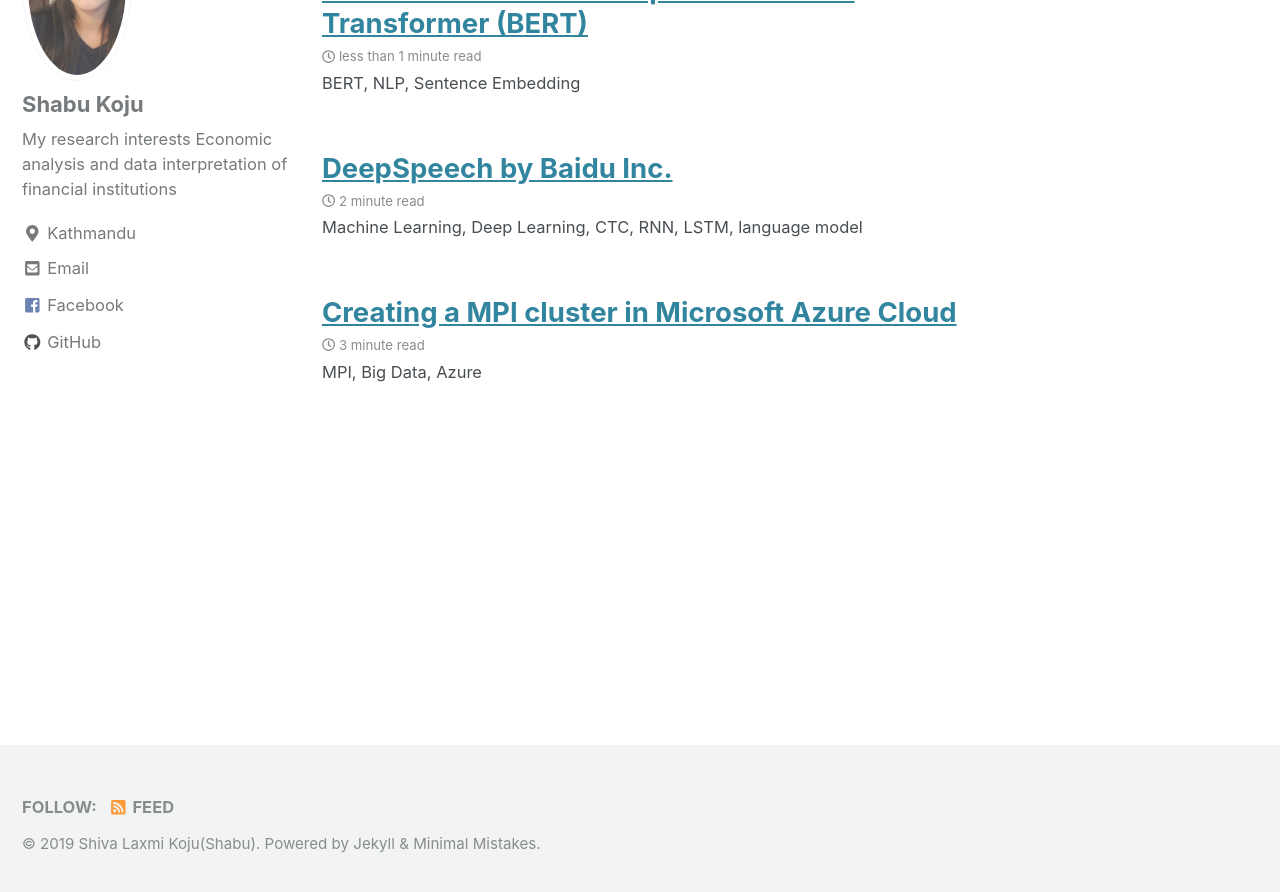
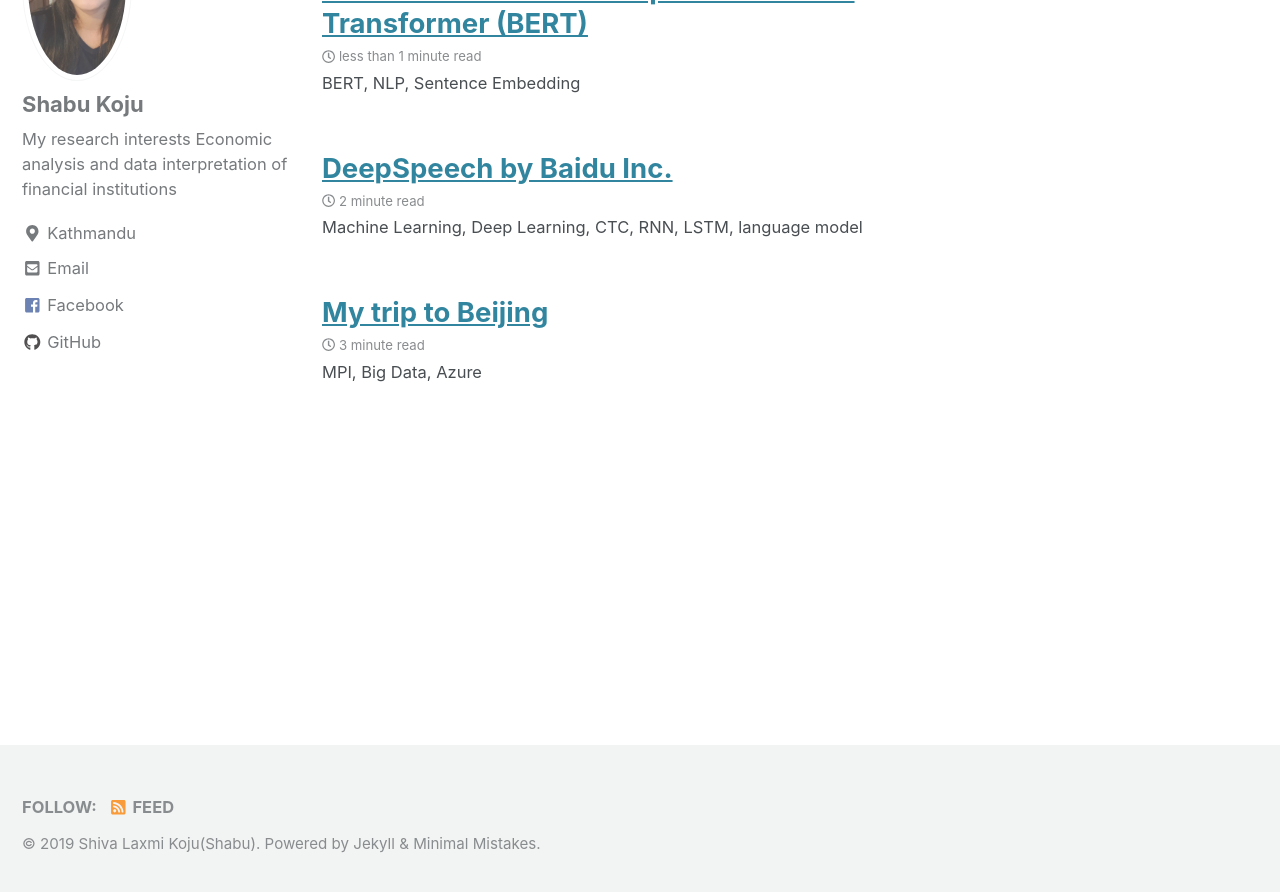
Before and after one commit to shabukoju/shabukoju.github.io, a Jekyll site: the page built from index.html, in a window 1280 px wide and 900 px high, scrolled down 1226 px. Shown: the top 892 px of the window. Built offline with Jekyll 4.4.1, drawn with Linux system fonts in a browser that asks for light colours; cached includes are drawn as plain includes; the list of posts is cut into pages by our own code.

```diff
--- a/_posts/2018-06-06-Creating-MPI-Cluster.md
+++ b/_posts/2018-06-06-Creating-MPI-Cluster.md
@@ -1,5 +1,5 @@
 ---
-title: "Creating a MPI cluster in Microsoft Azure Cloud"
+title: "My trip to Beijing"
 date: 2018-06-06
 tags: [MPI, Big Data, Azure]
 header:
@@ -7,9 +7,7 @@
 excerpt: "MPI, Big Data, Azure"
 ---
 
-This post is on creating a MPI cluster, especially for training and deploying deep learning based model.
-I will be using Ubuntu 16.04 as my default operating system to create a cluster and my
-cloud infrastructure is Microsoft Azure (very similar for other cloud infrastructures such as Google and AWS).
+Human life is full of hindrance. Everyone struggles in their life to achieve their destiny. No one has easy life and so do I. I started the battle for study since I was in school. I always used to be pondering for the proactive life ahead. Then somewhere I felt the light of only education makes human life better. And I determined that I would go for my higher studies and master’s studies despite having paltry income in my family. In my early days of schooling, I never got the outstanding performance but I never fall beyond the average. Without any proper guidance and further support, I was able to perform better than the average, which proves that I am innate in learning.g
 
 Following steps are required to create **MPI cluster**, and MPI is purely C/C++ based implementation.
 
```
